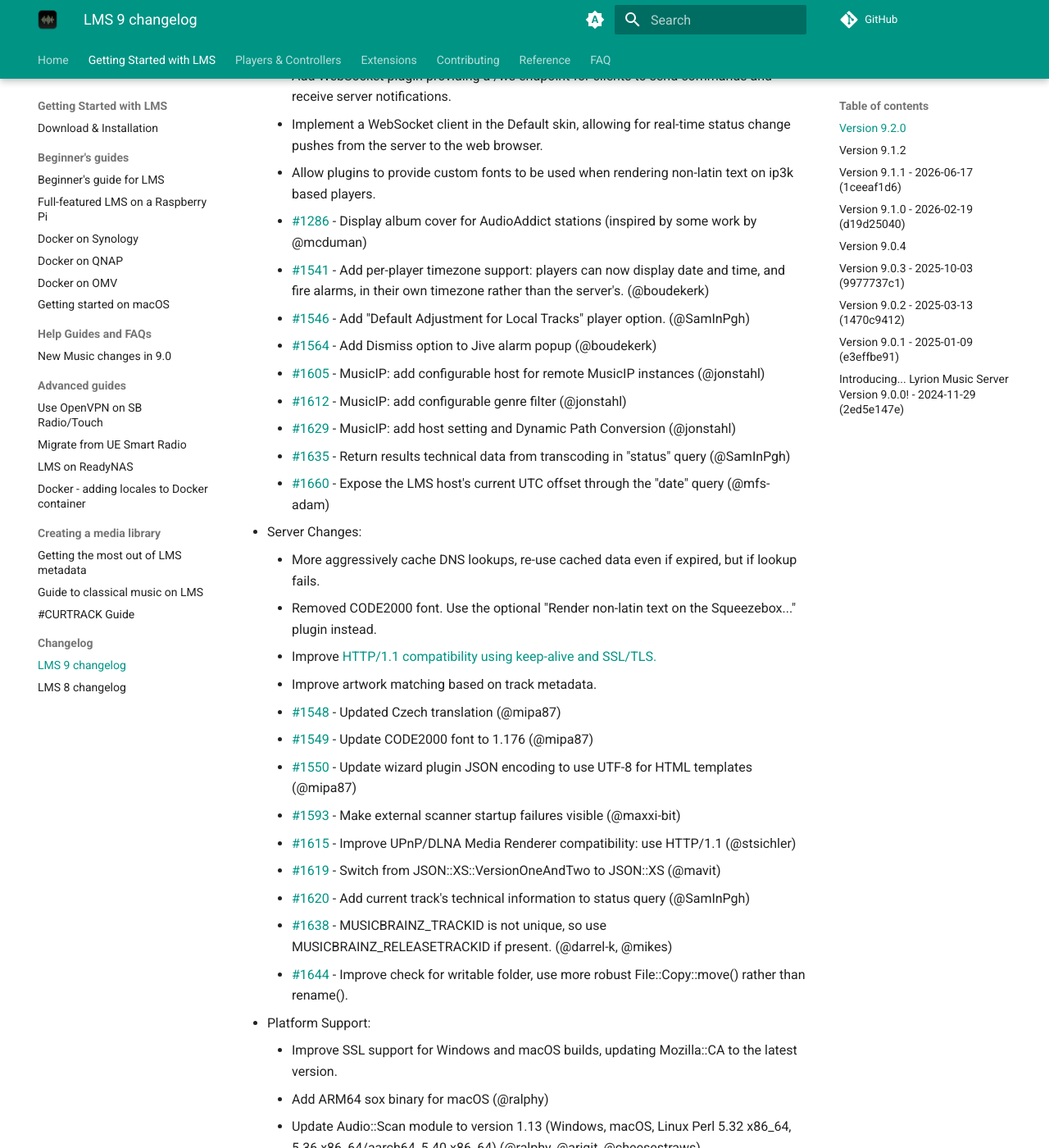
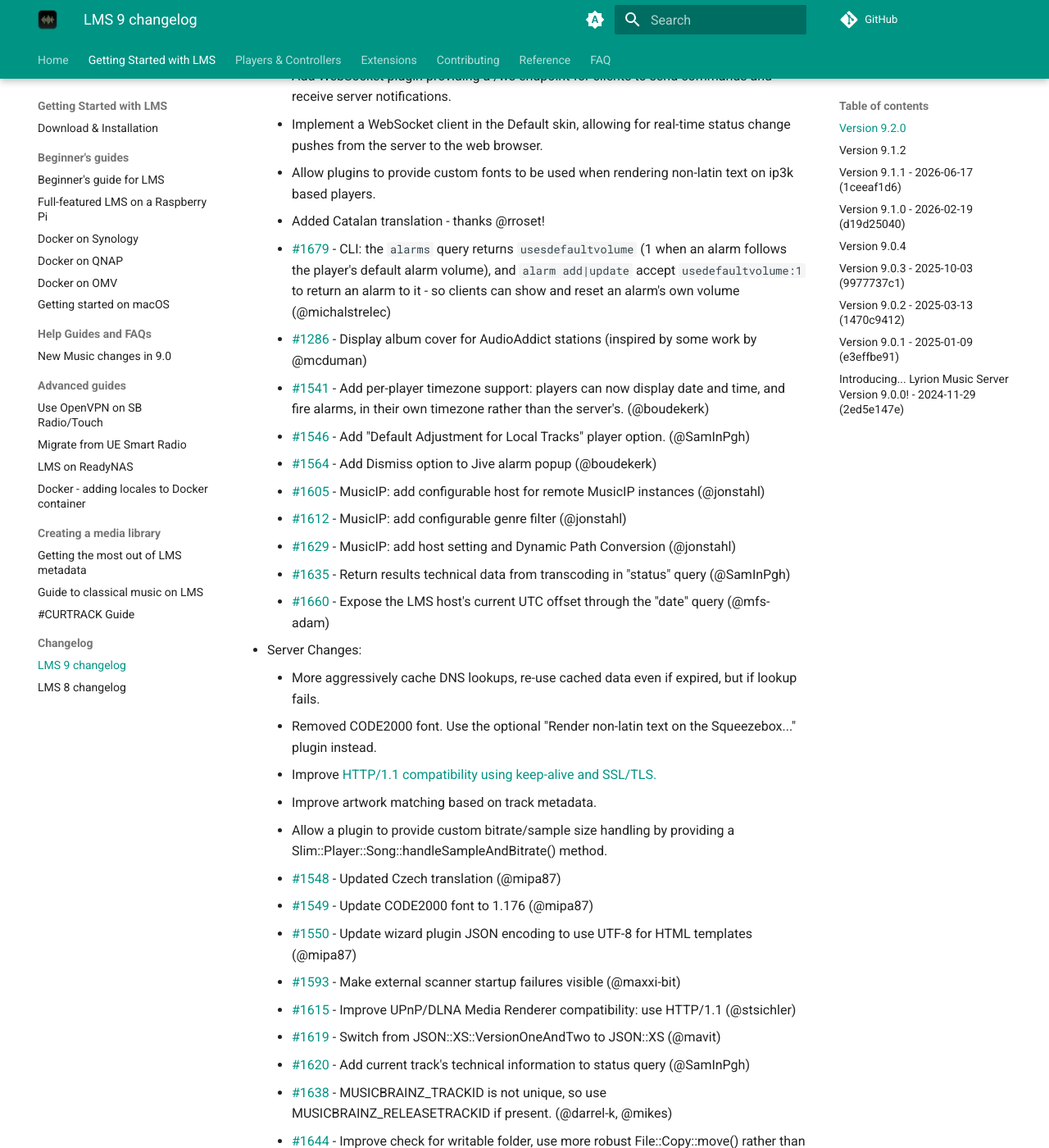
Before and after one commit to LMS-Community/lms-community.github.io, an MkDocs documentation site: the page built from docs/getting-started/changelog-lms9.md, in a window 1280 px wide and 1400 px high, scrolled down 314 px. Shown: the whole window at 82% size. Built offline with MkDocs 1.6.1 and Material for MkDocs 9.7.7, drawn with Linux system fonts in a browser that asks for light colours; a script that is not in the unit is left out; plug-ins that fetch from the network failed and are left out; comment, search, counter and statistics services are not loaded; some of the changed text lies outside the part shown.

```diff
--- a/docs/getting-started/changelog-lms9.md
+++ b/docs/getting-started/changelog-lms9.md
@@ -7,6 +7,8 @@
 	- Add WebSocket plugin providing a /ws endpoint for clients to send commands and receive server notifications.
 	- Implement a WebSocket client in the Default skin, allowing for real-time status change pushes from the server to the web browser.
 	- Allow plugins to provide custom fonts to be used when rendering non-latin text on ip3k based players.
+	- Added Catalan translation - thanks @rroset!
+	- [#1679](https://github.com/LMS-Community/slimserver/pull/1679) \- CLI: the `alarms` query returns `usesdefaultvolume` (1 when an alarm follows the player's default alarm volume), and `alarm add|update` accept `usedefaultvolume:1` to return an alarm to it - so clients can show and reset an alarm's own volume (@michalstrelec)
 	- [#1286](https://github.com/LMS-Community/slimserver/issues/1286) \- Display album cover for AudioAddict stations (inspired by some work by @mcduman)
 	- [#1541](https://github.com/LMS-Community/slimserver/pull/1541) \- Add per-player timezone support: players can now display date and time, and fire alarms, in their own timezone rather than the server's. (@boudekerk)
 	- [#1546](https://github.com/LMS-Community/slimserver/pull/1546) \- Add "Default Adjustment for Local Tracks" player option. (@SamInPgh)
@@ -23,6 +25,7 @@
 	- Removed CODE2000 font. Use the optional "Render non-latin text on the Squeezebox..." plugin instead.
 	- Improve [HTTP/1.1 compatibility using keep-alive and SSL/TLS.](https://forums.lyrion.org/forum/developer-forums/developers/1823228-possible-issue-with-http-1-1-keep-alive-and-small-body)
 	- Improve artwork matching based on track metadata.
+	- Allow a plugin to provide custom bitrate/sample size handling by providing a Slim::Player::Song::handleSampleAndBitrate() method.
 	- [#1548](https://github.com/LMS-Community/slimserver/pull/1548) \- Updated Czech translation (@mipa87)
 	- [#1549](https://github.com/LMS-Community/slimserver/pull/1549) \- Update CODE2000 font to 1.176 (@mipa87)
 	- [#1550](https://github.com/LMS-Community/slimserver/pull/1550) \- Update wizard plugin JSON encoding to use UTF-8 for HTML templates (@mipa87)
@@ -36,7 +39,6 @@
 - Platform Support:
 
 	- Improve SSL support for Windows and macOS builds, updating Mozilla::CA to the latest version.
-	- Add ARM64 sox binary for macOS (@ralphy)
 	- Update Audio::Scan module to version 1.13 (Windows, macOS, Linux Perl 5.32 x86\_64, 5.36 x86\_64/aarch64, 5.40 x86\_64) (@ralphy, @arigit, @cheesestraws)
 	- RPM packages cleanup to better integrate with system standards (@mavit)
 	- Removed unused Mac/Windows code from the auto-rescan process (@mavit)
@@ -76,10 +78,15 @@
 
 - Platform Support:
 
+	- Add ARM64 sox binary for macOS (@ralphy)
+
 - Bug Fixes:
 
 	- Make sure we encode user input in search queries to prevent XSS attacks.
+	- [#1357](https://github.com/LMS-Community/slimserver/issues/1357) \- Random Mix: continuous mode could stop adding tracks right after the first batch, as the plugin didn't recognise its own `loadtracks` request (@michalstrelec).
 	- [#1641](https://github.com/LMS-Community/slimserver/issues/1641) \- Trying to play a folder for which exists a playlist of the same name, the playlist would be played.
+	- [#1676](https://github.com/LMS-Community/slimserver/issues/1676) \- Cannot save Media Folders if invalid value is still in the list (eg. removed folder).
+	- [#1680](https://github.com/LMS-Community/slimserver/pull/1680) \- Don't crash the info menus on an id that doesn't exist (@jonstahl).
 
 - Other:
 
```
Also changed, not shown: docs/contributing/strings-coverage.json (+1 -1 lines).
